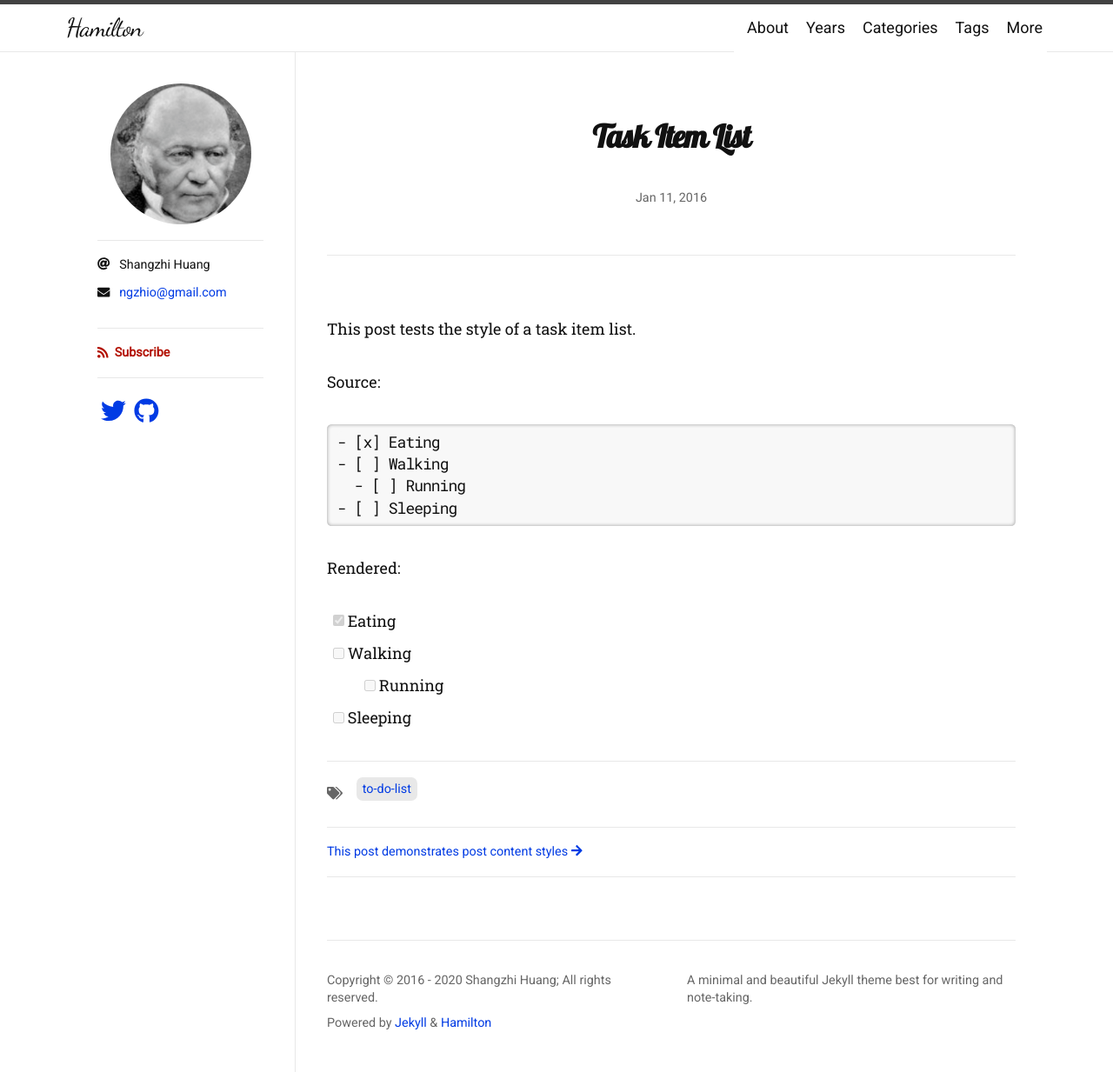
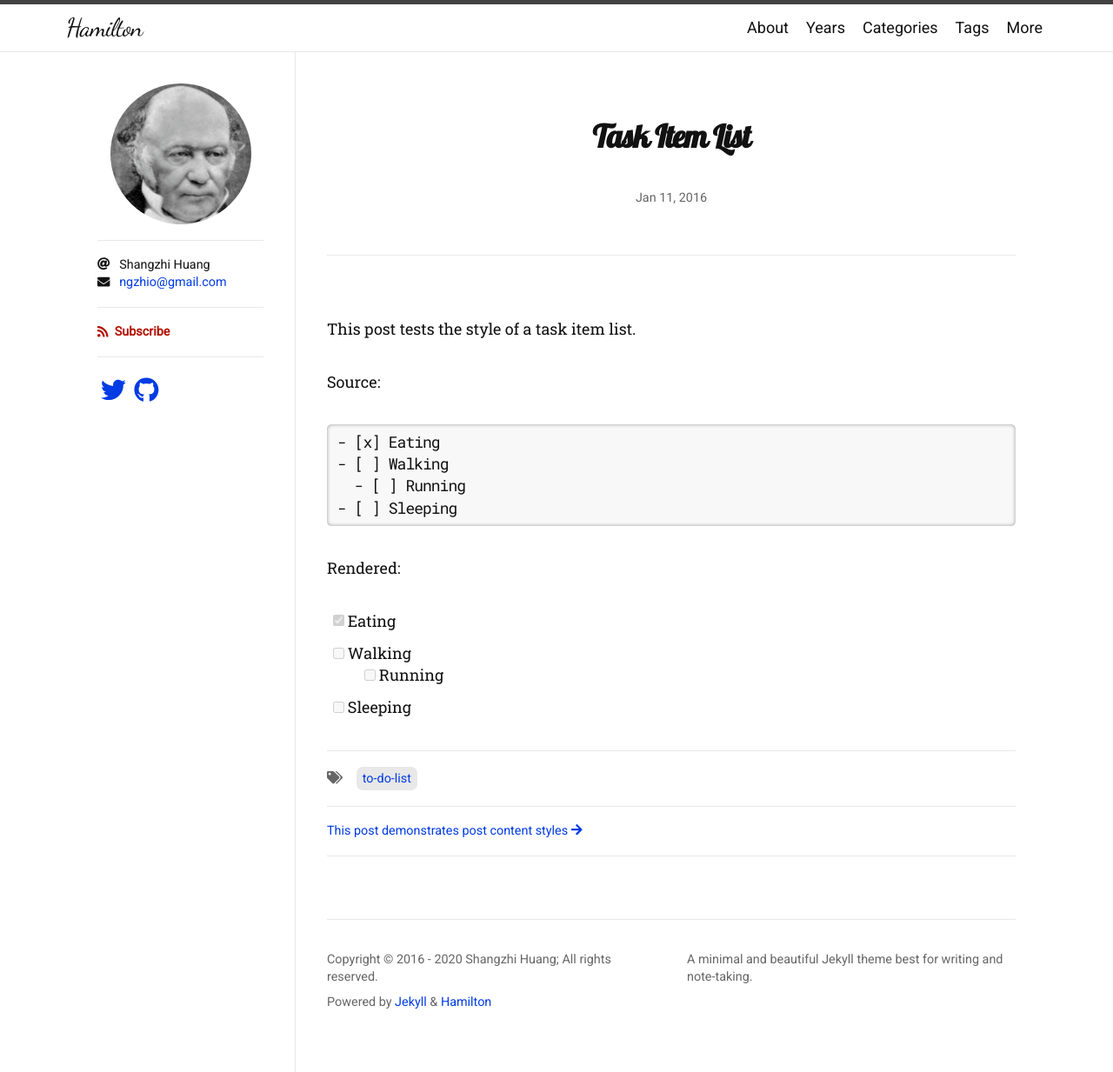
Before and after one commit to zivong/jekyll-theme-hamilton, a Jekyll site: the page built from _posts/2016-01-11-task-item-list.md, in a window 1280 px wide. Shown: the whole page at 87% size. Built offline with Jekyll 4.4.1, drawn with Linux system fonts in a browser that asks for light colours; nearby versions of some CDN libraries; some web fonts are replaced; comment, search, counter and statistics services are not loaded.

Commit message:
Fix a bug of lists

```diff
--- a/_sass/hamilton/base.scss
+++ b/_sass/hamilton/base.scss
@@ -79,16 +79,9 @@ ul, ol {
 }
 
 li {
-  margin-bottom: $spacing-unit / 3;
-
   > ul,
   > ol {
-    margin-top: $spacing-unit / 3;
     margin-bottom: 0;
-  }
-
-  p, blockquote, pre, figure, iframe, %vertical-rhythm {
-    margin-bottom: $spacing-unit / 3;
   }
 }
 
--- a/_sass/hamilton/layout.scss
+++ b/_sass/hamilton/layout.scss
@@ -471,6 +471,19 @@ ul.post-categories {
   h6 {
     @include relative-font-size(0.75);
   }
+
+  li {
+    margin-bottom: $spacing-unit / 3;
+
+    > ul
+    > ol {
+      margin-top: $spacing-unit / 3;
+    }
+
+    p, blockquote, pre, figure, iframe, %vertical-rhythm {
+      margin-bottom: $spacing-unit / 3;
+    }
+  }
 }
 
 /**
```
